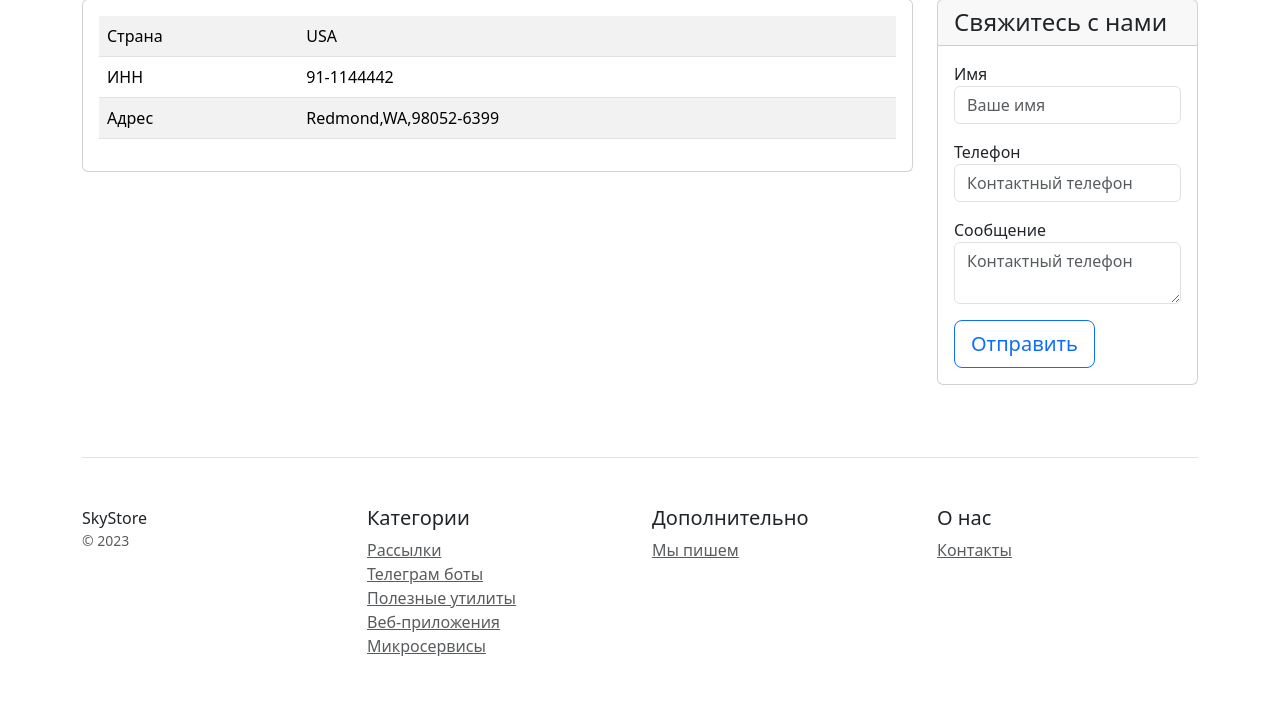
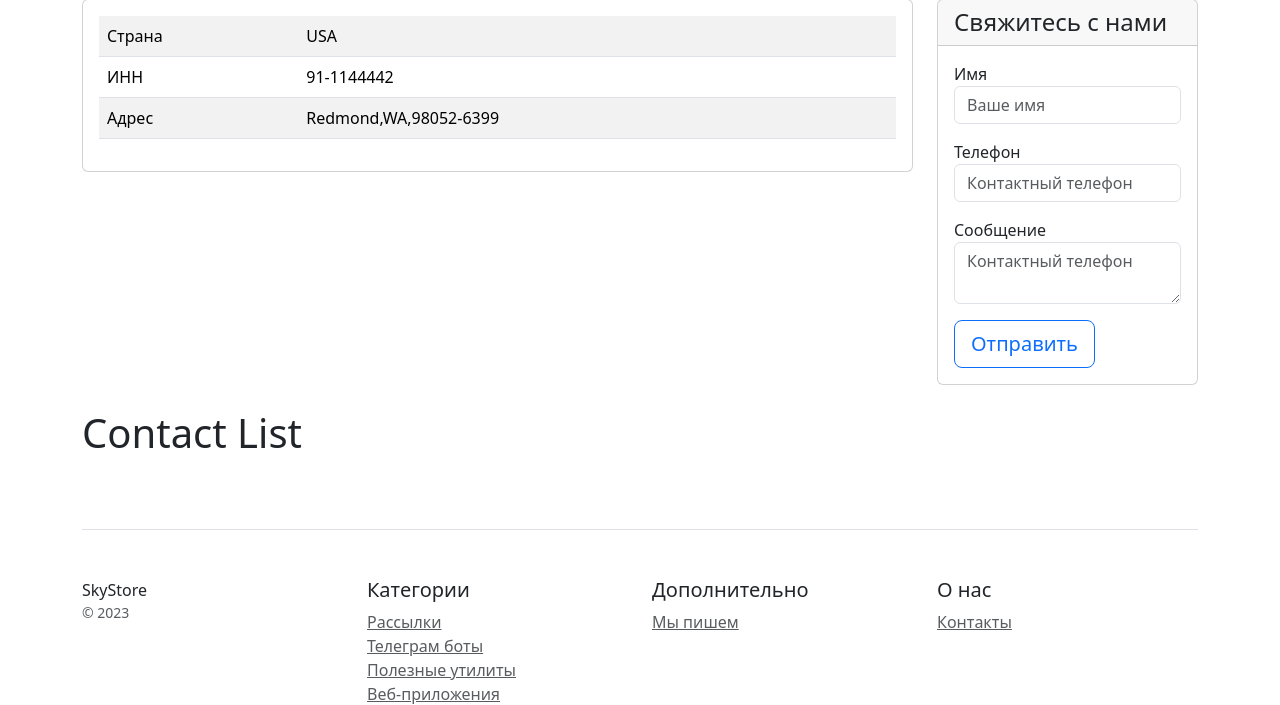
Before and after one commit to AlDrag91/ProjectsDjango, a Django app: page /contacts/ in a window 1280 px wide. Shown: the part 239-944 px from the top of the page. Before the commit the page ends 895 px from the top, so only its background shows below. Run offline with Django 5.2, Linux system fonts and the light colour scheme.

Commit message:
Django.V4.5 (dz3) ORM: модель для хранения контактных данных

```diff
--- a/catalog/admin.py
+++ b/catalog/admin.py
@@ -1,6 +1,6 @@
 from django.contrib import admin
 
-from catalog.models import Category, Product
+from catalog.models import Category, Product, Contact
 
 
 @admin.register(Category)
@@ -15,3 +15,6 @@ class ProductAdmin(admin.ModelAdmin):
     list_display = ('id', 'product_name', 'purchase_price', 'category')
     list_filter = ('category',)
     search_fields = ('product_name', 'title')
+
+
+admin.site.register(Contact)
--- a/catalog/templates/catalog/contacts.html
+++ b/catalog/templates/catalog/contacts.html
@@ -4,7 +4,8 @@
     <meta charset="utf-8">
     <meta name="viewport" content="width=device-width, initial-scale=1">
     <title>Skystore</title>
-    <link href="https://cdn.jsdelivr.net/npm/bootstrap@5.3.2/dist/css/bootstrap.min.css" rel="stylesheet" integrity="sha384-T3c6CoIi6uLrA9TneNEoa7RxnatzjcDSCmG1MXxSR1GAsXEV/Dwwykc2MPK8M2HN" crossorigin="anonymous">
+    <link href="https://cdn.jsdelivr.net/npm/bootstrap@5.3.2/dist/css/bootstrap.min.css" rel="stylesheet"
+          integrity="sha384-T3c6CoIi6uLrA9TneNEoa7RxnatzjcDSCmG1MXxSR1GAsXEV/Dwwykc2MPK8M2HN" crossorigin="anonymous">
 </head>
 <body>
 <div class="d-flex flex-column flex-md-row align-items-center p-3 px-md-4 mb-3 bg-white border-bottom box-shadow">
@@ -52,21 +53,30 @@
                         {{ form.as_p }}
                         <div class="mb-3">
                             <label for="name">Имя</label>
-                            <input type="text" name="name" class="form-control" id="name" placeholder="Ваше имя" required>
+                            <input type="text" name="name" class="form-control" id="name" placeholder="Ваше имя"
+                                   required>
                         </div>
                         <div class="mb-3">
                             <label for="phone">Телефон</label>
-                            <input type="text" name="phone" class="form-control" id="phone" placeholder="Контактный телефон" required>
+                            <input type="text" name="phone" class="form-control" id="phone"
+                                   placeholder="Контактный телефон" required>
                         </div>
                         <div class="mb-3">
                             <label for="message">Сообщение</label>
-                            <textarea type="text" name="message" class="form-control" id="message" placeholder="Контактный телефон" required></textarea>
+                            <textarea type="text" name="message" class="form-control" id="message"
+                                      placeholder="Контактный телефон" required></textarea>
                         </div>
                         <button type="submit" class="btn btn-lg btn-block btn-outline-primary">Отправить</button>
                     </form>
                 </div>
             </div>
         </div>
+        <h1>Contact List</h1>
+        <ul>
+            {% for contact in contacts %}
+            <li>{{ contact.name }} - {{ contact.phone }} - {{ contact.message }}</li>
+            {% endfor %}
+        </ul>
     </div>
 
     <footer class="pt-4 my-md-5 pt-md-5 border-top">
@@ -101,6 +111,8 @@
     </footer>
 </div>
 
-<script src="https://cdn.jsdelivr.net/npm/bootstrap@5.3.2/dist/js/bootstrap.bundle.min.js" integrity="sha384-C6RzsynM9kWDrMNeT87bh95OGNyZPhcTNXj1NW7RuBCsyN/o0jlpcV8Qyq46cDfL" crossorigin="anonymous"></script>
+<script src="https://cdn.jsdelivr.net/npm/bootstrap@5.3.2/dist/js/bootstrap.bundle.min.js"
+        integrity="sha384-C6RzsynM9kWDrMNeT87bh95OGNyZPhcTNXj1NW7RuBCsyN/o0jlpcV8Qyq46cDfL"
+        crossorigin="anonymous"></script>
 </body>
 </html>
--- a/catalog/urls.py
+++ b/catalog/urls.py
@@ -4,5 +4,5 @@ from catalog.views import index, contacts
 
 urlpatterns = [
     path('', index),
-    path('contacts/', contacts),
+    path('contacts/', contacts, name='contacts'),
 ]
--- a/catalog/views.py
+++ b/catalog/views.py
@@ -1,6 +1,6 @@
 from django.shortcuts import render
 
-from catalog.models import Product
+from catalog.models import Product, Contact
 
 
 def index(request):
@@ -15,5 +15,6 @@ def contacts(request):
     print(request.POST.get('name'))
     print(request.POST.get('phone'))
     print(request.POST.get('message'))
+    contact = Contact.objects.all()
 
-    return render(request, 'catalog/contacts.html')
+    return render(request, 'catalog/contacts.html', {'contact': contact})
```
Also changed, not shown: catalog/models.py (+9 -0 lines).
